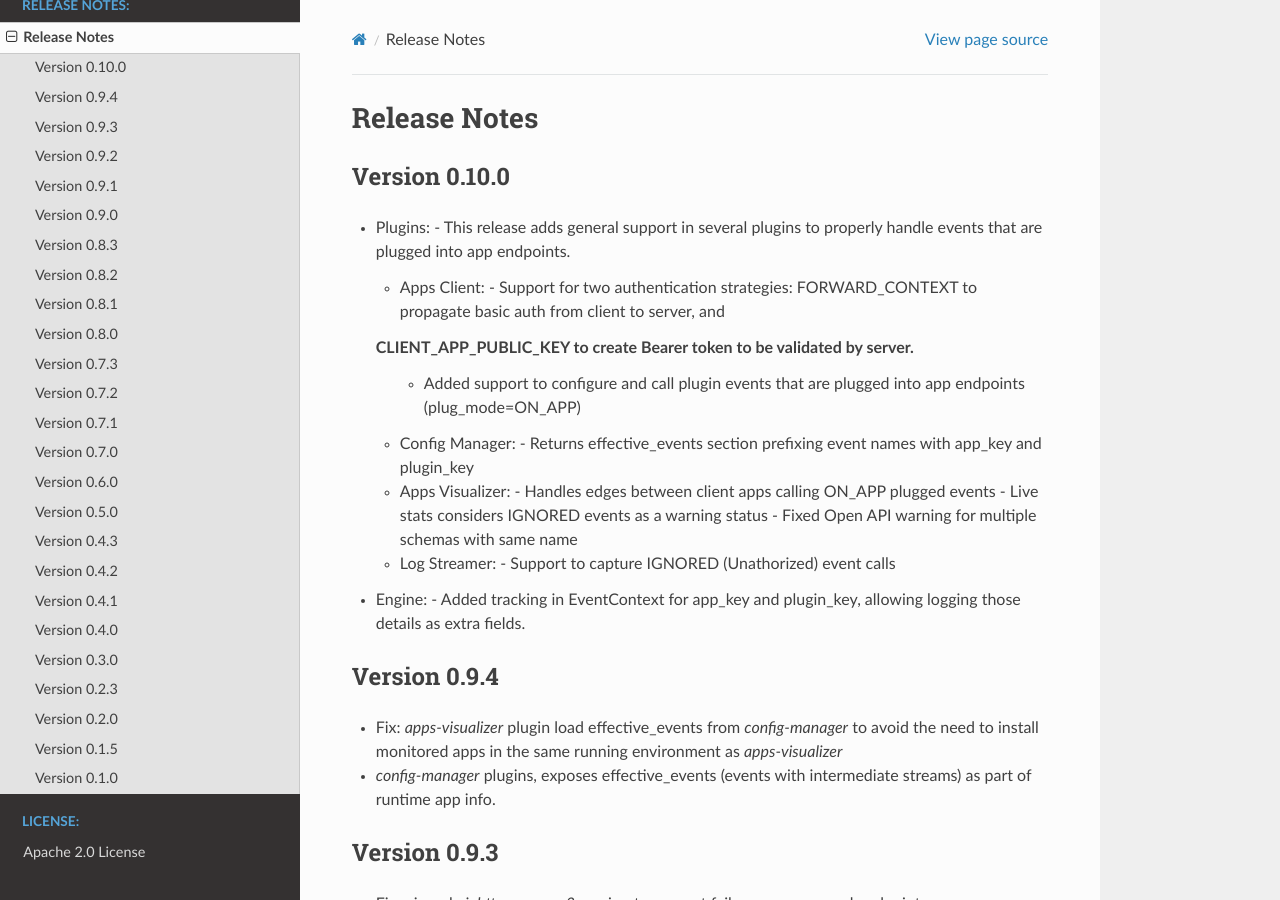
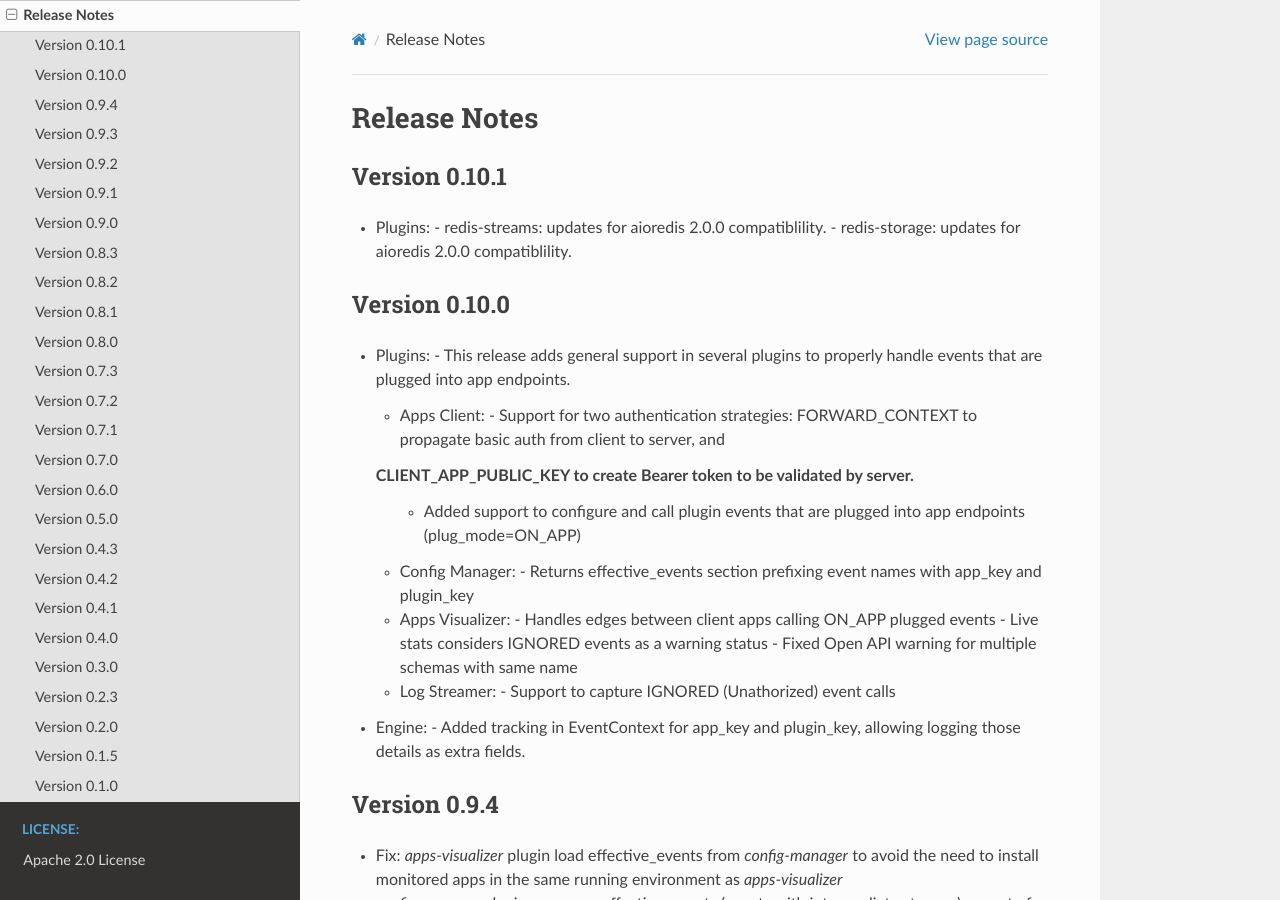
Before and after one commit to hopeit-git/hopeit.engine, a Sphinx documentation site: the page built from docs/source/release-notes.rst, in a window 1280 px wide and 900 px high. Built offline with Sphinx 7.4.7 and the Read the Docs theme 2.0.0, drawn with Linux system fonts in a browser that asks for light colours; pages that are not in the unit, such as notebooks, are missing from menus.

Commit message:
release notes and bump version

```diff
--- a/docs/source/release-notes.rst
+++ b/docs/source/release-notes.rst
@@ -1,5 +1,13 @@
 Release Notes
 =============
+
+
+Version 0.10.1
+______________
+- Plugins:
+  - redis-streams: updates for aioredis 2.0.0 compatiblility.
+  - redis-storage: updates for aioredis 2.0.0 compatiblility.
+
 
 Version 0.10.0
 ______________
--- a/engine/src/hopeit/server/version.py
+++ b/engine/src/hopeit/server/version.py
@@ -8,7 +8,7 @@ import os
 import sys
 
 ENGINE_NAME = "hopeit.engine"
-ENGINE_VERSION = "0.10.0"
+ENGINE_VERSION = "0.10.1"
 
 # Major.Minor version to be used in App versions and Api endpoints for Apps/Plugins
 APPS_API_VERSION = '.'.join(ENGINE_VERSION.split('.')[0:2])
```
Also changed, not shown: 3 other files.
